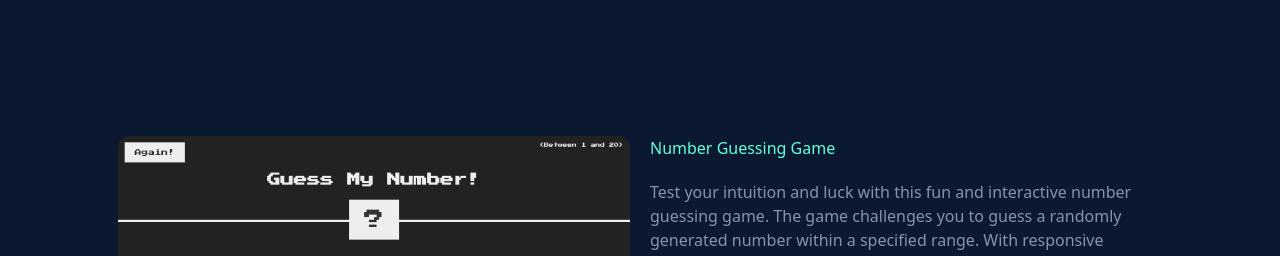
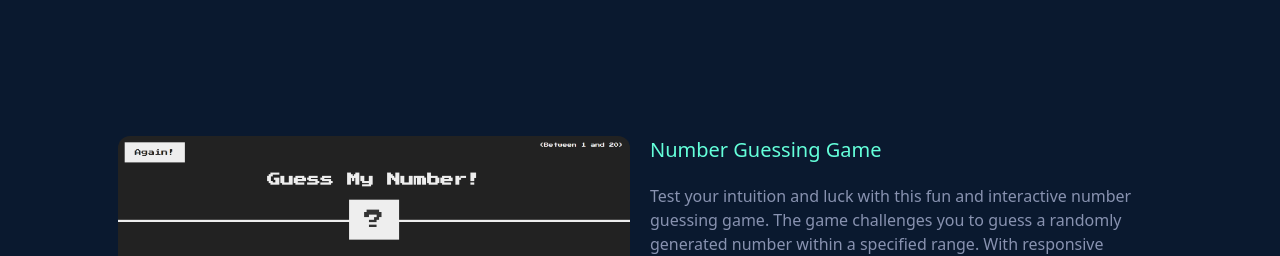
Before and after one commit to SahilTiwari-dev/Portfolio-V1, a website: page src/index.html in a window 1280 px wide. Shown: the part 920-1176 px from the top of the page. Drawn offline with Linux system fonts and the light colour scheme.

Commit message:
Updated projects section

```diff
--- a/src/index.html
+++ b/src/index.html
@@ -104,7 +104,7 @@
             alt=""
           />
           <div class="hidden sm:flex flex-col gap-5 w-2/5">
-            <h3 class="text-specialText">Number Guessing Game</h3>
+            <h3 class="text-specialText text-xl">Number Guessing Game</h3>
             <p class="text-peragraphText">
               Test your intuition and luck with this fun and interactive number
               guessing game. The game challenges you to guess a randomly
```
